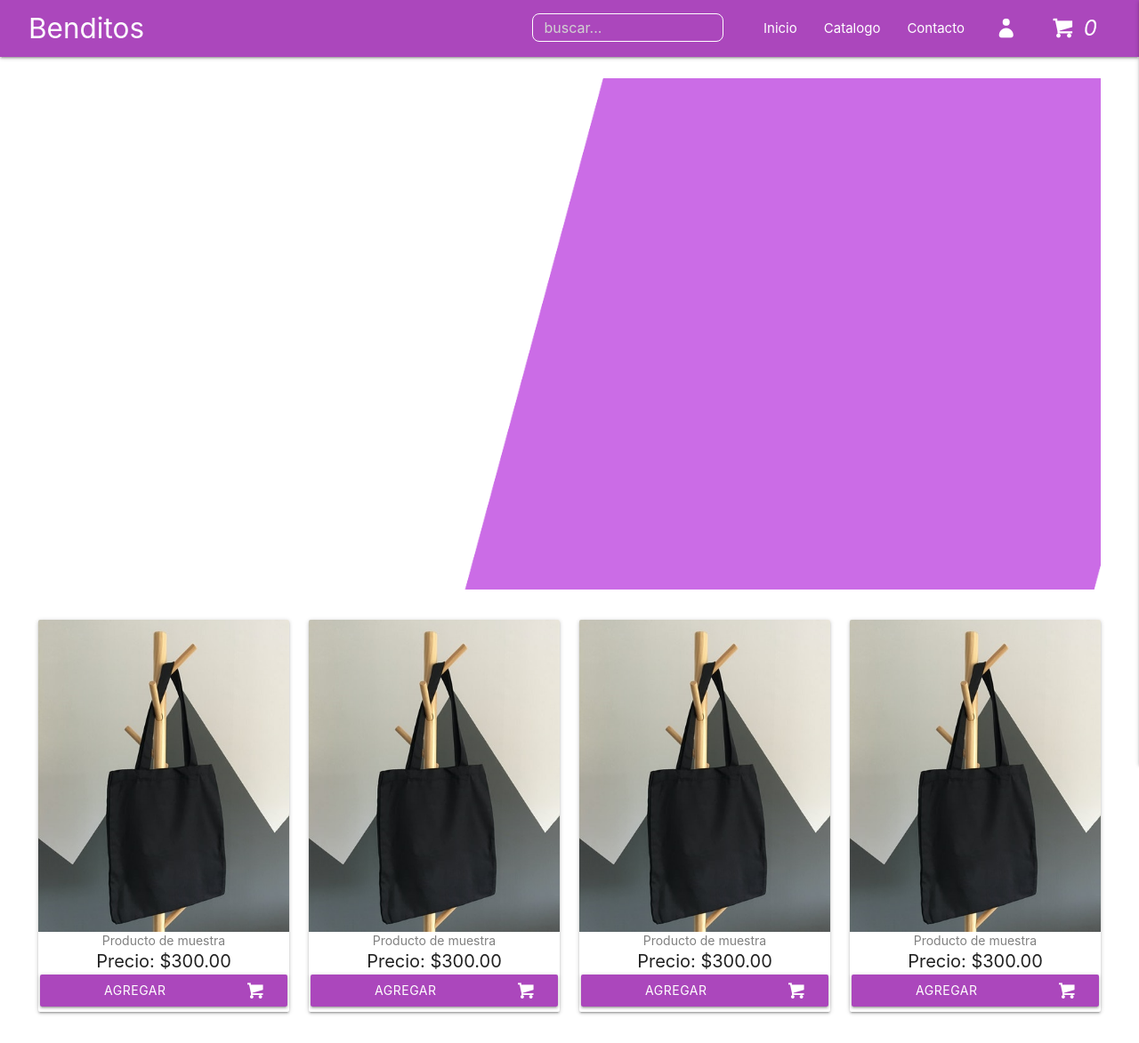
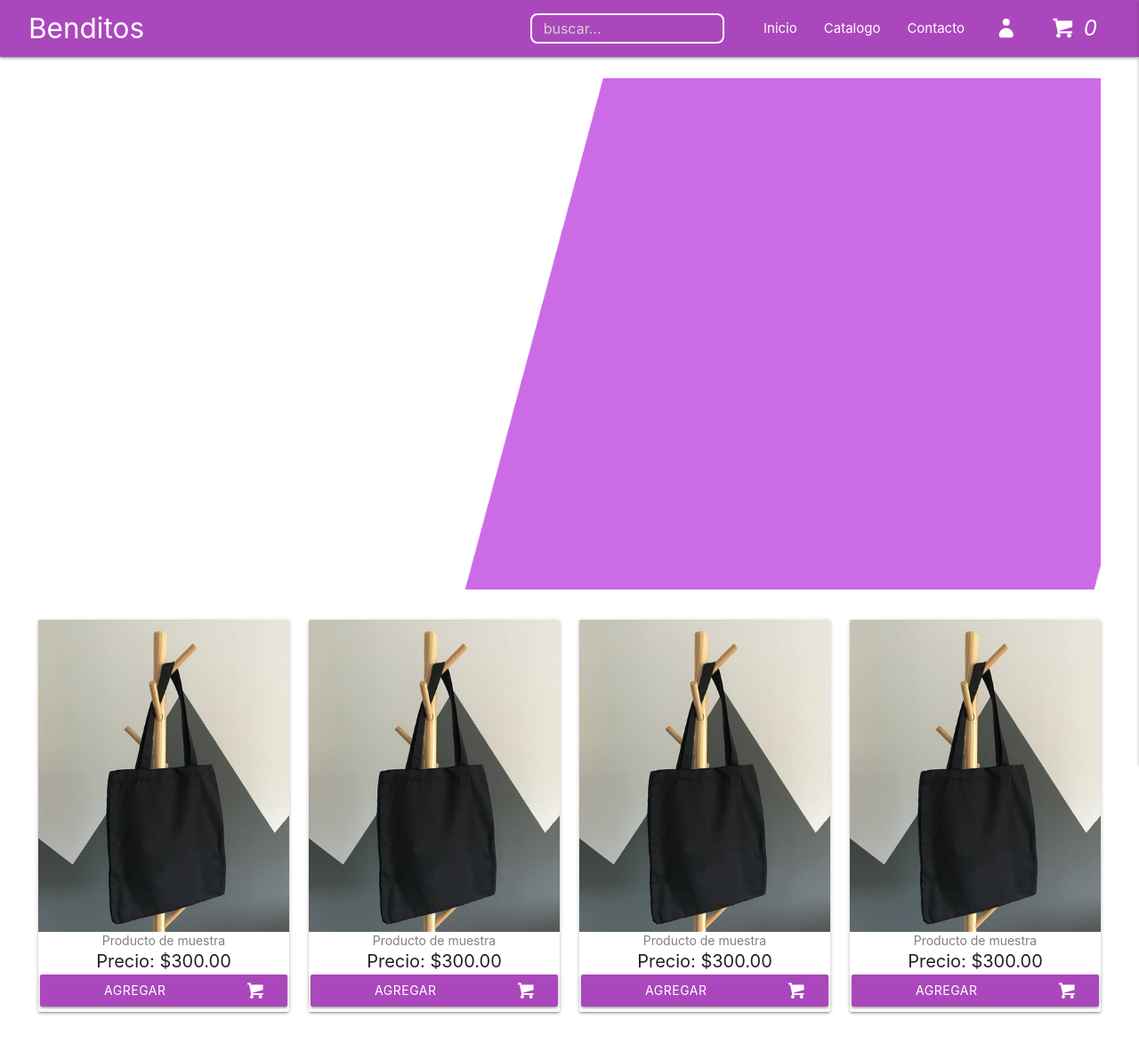
Before and after one commit to anddy97/gasela, a PHP site: page /catalogo.html in a window 1280 px wide. Shown: the whole page at 89% size. Run offline with PHP 8.4, Linux system fonts and the light colour scheme.

Commit message:
actualizamos el nav

```diff
--- a/css/layout.css
+++ b/css/layout.css
@@ -52,7 +52,7 @@ body{
     margin: 0%;
 }
 input[type=search]:not(.browser-default .nav-buscador){
-    border: 1px solid white;
+    border: 2px solid white;
     height: 30px;
     margin-top: 15px;
     width: 80%;
```
